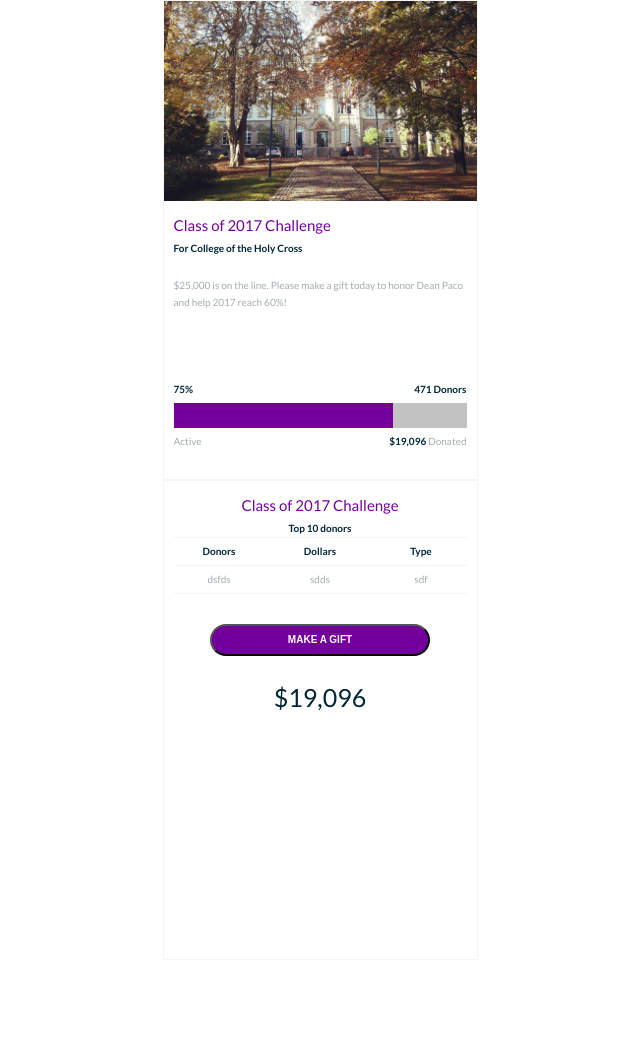
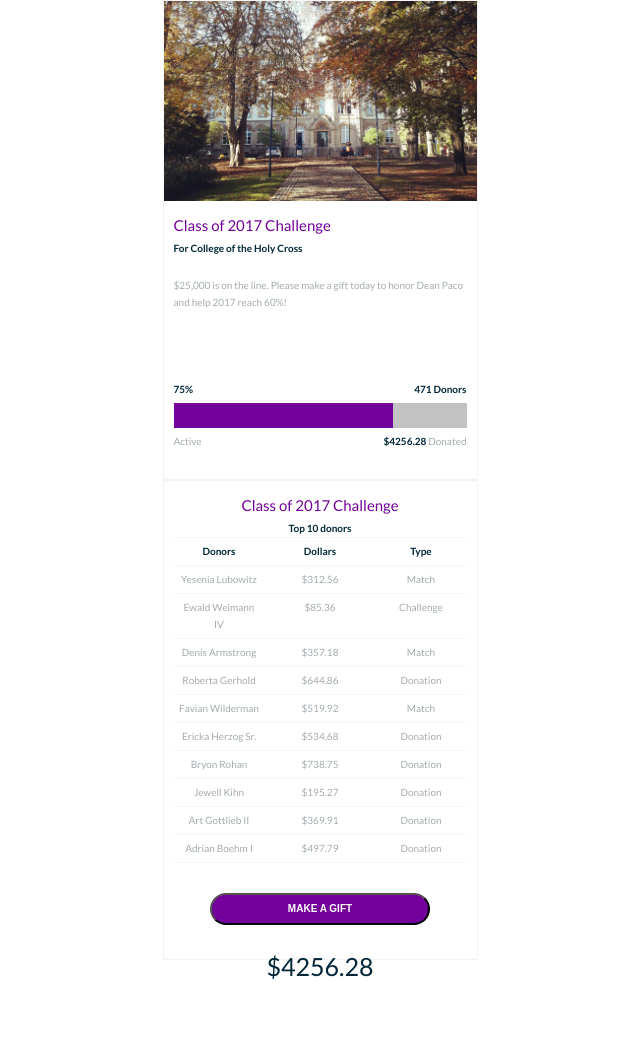
Before and after one commit to mml1/gc, a website: page index.html in a window 1280 px wide. Shown: the whole page, without its empty margins (320-960 px from the left). Before the commit the page ends 960 px from the top, so only its background shows below. Drawn offline with Linux system fonts and the light colour scheme.

Commit message:
Created donor rows with info from req and added total

```diff
--- a/donors.json
+++ b/donors.json
@@ -1,12 +1,12 @@
 [
-  {name: "Yesenia Lubowitz", amount: 312.56, type: "Match"},
-  {name: "Ewald Weimann IV", amount: 85.36, type: "Challenge"},
-  {name: "Denis Armstrong", amount: 357.18, type: "Match"},
-  {name: "Roberta Gerhold", amount: 644.86, type: "Donation"},
-  {name: "Favian Wilderman", amount: 519.92, type: "Match"},
-  {name: "Ericka Herzog Sr.", amount: 534.68, type: "Donation"},
-  {name: "Bryon Rohan", amount: 738.75, type: "Donation"},
-  {name: "Jewell Kihn", amount: 195.27, type: "Donation"},
-  {name: "Art Gottlieb II", amount: 369.91, type: "Donation"},
-  {name: "Adrian Boehm I", amount: 497.79, type: "Donation"}
+  {"name": "Yesenia Lubowitz", "amount": 312.56, "type": "Match"},
+  {"name": "Ewald Weimann IV", "amount": 85.36, "type": "Challenge"},
+  {"name": "Denis Armstrong", "amount": 357.18, "type": "Match"},
+  {"name": "Roberta Gerhold", "amount": 644.86, "type": "Donation"},
+  {"name": "Favian Wilderman", "amount": 519.92, "type": "Match"},
+  {"name": "Ericka Herzog Sr.", "amount": 534.68, "type": "Donation"},
+  {"name": "Bryon Rohan", "amount": 738.75, "type": "Donation"},
+  {"name": "Jewell Kihn", "amount": 195.27, "type": "Donation"},
+  {"name": "Art Gottlieb II", "amount": 369.91, "type": "Donation"},
+  {"name": "Adrian Boehm I", "amount": 497.79, "type": "Donation"}
 ]
--- a/index.html
+++ b/index.html
@@ -51,7 +51,7 @@
                                     Active
                                 </div>
                                 <div class="col-6 text-right">
-                                    <span class="em-text">$19,096</span> Donated
+                                    <span class="em-text" id="small-total"></span> Donated
                                 </div>
                             </div>
                         </div>
@@ -84,19 +84,15 @@
                                 Type
                             </div>
                         </div>
-                        <div class="table-row">
-                            <div class="col-4">dsfds
-                            </div>
-                            <div class="col-4">sdds</div>
-                            <div class="col-4">sdf</div>
-                        </div>
+                        <div id="donors"></div>
 
                     </div>
                 </div>
                 <div class="row">
                     <div class="card-back-bottom">
                         <button class="college-button">Make a gift</button>
-                        <h1 class="college-header_1">$19,096</h1>
+                        <div id="total"></div>
+
                     </div>
                 </div>
             </div>
--- a/js/request.js
+++ b/js/request.js
@@ -1,10 +1,21 @@
     function donorDataRequest() {
-    	console.log('in req')
     	var xhttp = new XMLHttpRequest();
     	xhttp.onreadystatechange = function() {
-    		console.log('run')
     		if (this.readyState == 4 && this.status == 200) {
-    			console.log(this.responseText);
+    			var data = JSON.parse(this.responseText)
+    			var donorFormatted = [];
+    			var total = 0;
+    			for (var i = 0; i < data.length; i++) {
+    				total += data[i].amount;
+    				donorFormatted.push('\n<div class="table-row"> \n \t <div class="col-4">' + data[i].name + '</div> <div class="col-4">$' + data[i].amount + '</div> <div class="col-4">' + data[i].type + '</div></div>')
+
+    			}
+
+                // Using data from json req to create donor table rows and total
+    			document.getElementById("donors").innerHTML = donorFormatted.join('');
+    			document.getElementById("total").innerHTML = '<h1 class="college-header_1">$' + total + '</h1>';
+                document.getElementById("small-total").innerHTML = '$' + total + ' ';
+
 
     		}
     	};
```
